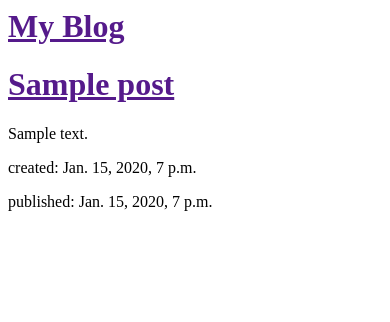
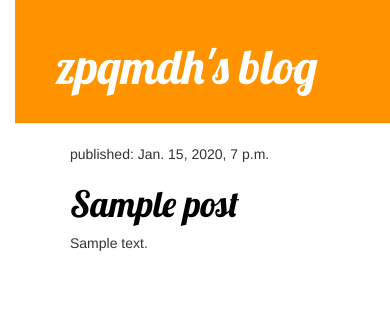
Before and after one commit to zpqmdh/my-first-blog, a Django app: page / in a window 390 px wide. Shown: the top 322 px of the page. Run offline with Django 4.2, Linux system fonts and the light colour scheme; tables that the repository leaves empty hold one stand-in row (values such as "Sample post"); some libraries are stand-ins or nearby versions.

Commit message:
fourth commit: Added view and template for detailed blog post as well as CSS for the site

```diff
--- /dev/null
+++ b/blog/static/css/blog.css
@@ -0,0 +1,44 @@
+h1 a {
+    color: #FCA205;
+    font-family: 'Lobster';
+}
+body {
+    padding-left: 15px;
+}
+.page-header {
+    background-color: #ff9400;
+    margin-top: 0;
+    padding: 20px 20px 20px 40px;
+}
+.page-header h1, .page-header h1 a, .page-header h1 a:visited, .page-header h1 a:active {
+    color: #ffffff;
+    font-size: 36pt;
+    text-decoration: none;
+}
+.content {
+    margin-left: 40px;
+}
+h1, h2, h3, h4 {
+    font-family: 'Lobster', cursive;
+}
+.date {
+    color: #828282;
+}
+.save {
+    float: right;
+}
+.post-form textarea, .post-form input {
+    width: 100%;
+}
+.top-menu, .top-menu:hover, .top-menu:visited {
+    color: #ffffff;
+    float: right;
+    font-size: 26pt;
+    margin-right: 20px;
+}
+.post {
+    margin-bottom: 70px;
+}
+.post h1 a, .post h1 a:visited {
+    color: #000000;
+}
--- /dev/null
+++ b/blog/templates/blog/base.html
@@ -0,0 +1,23 @@
+{% load static %}
+<html>
+    <head>
+        <title>zpqmdh's blog</title>
+        <link rel="stylesheet" href="//maxcdn.bootstrapcdn.com/bootstrap/3.2.0/css/bootstrap.min.css">
+        <link rel="stylesheet" href="//maxcdn.bootstrapcdn.com/bootstrap/3.2.0/css/bootstrap-theme.min.css">
+        <link href="//fonts.googleapis.com/css?family=Lobster&subset=latin,latin-ext" rel="stylesheet" type="text/css">
+        <link rel="stylesheet" href="{% static 'css/blog.css' %}">
+    </head>
+    <body>
+        <div class="page-header">
+            <h1><a href="/">zpqmdh's blog</a></h1>
+        </div>
+        <div class="content container">
+            <div class="row">
+                <div class="col-md-8">
+                    {% block content %}
+                    {% endblock %}
+                </div>
+            </div>
+        </div>
+    </body>
+</html>
--- a/blog/templates/blog/post_list.html
+++ b/blog/templates/blog/post_list.html
@@ -1,18 +1,12 @@
-<html>
-    <head>
-        <title>yunseo's blog</title>
-    </head>
-    <body>
-        <div>
-            <h1><a href="">My Blog</a></h1>
+<!-- content block -->
+{% extends 'blog/base.html' %}
+
+{% block content %}
+    {% for post in posts %}
+        <div class="post">
+            <p>published: {{ post.published_date }}</p>
+            <h1><a href="{% url 'post_detail' pk=post.pk %}">{{ post.title }}</a></h1>
+            <p>{{ post.text|linebreaksbr }}</p>
         </div>
-        {% for post in posts %}
-            <div>
-                <h1><a href="">{{ post.title }}</a></h1>
-                <p>{{ post.text|linebreaksbr }}</p>
-                <p>created: {{ post.created_date }}</p>
-                <p>published: {{ post.published_date }}</p>
-            </div>
-        {% endfor %}
-    </body>
-</html>
+    {% endfor %}
+{% endblock %}
--- a/blog/urls.py
+++ b/blog/urls.py
@@ -3,4 +3,5 @@ from . import views
 
 urlpatterns = [
     path('', views.post_list, name='post_list'),
+    path('post/<int:pk>/', views.post_detail, name='post_detail'),
 ]
--- a/blog/views.py
+++ b/blog/views.py
@@ -1,5 +1,5 @@
 from time import timezone
-from django.shortcuts import render
+from django.shortcuts import render, get_object_or_404
 from .models import Post
 from django.utils import timezone
 # Create your views here.
@@ -8,3 +8,6 @@ def post_list(request):
     # posts: queryset name
     return render(request, 'blog/post_list.html', {'posts': posts})
     # render 함수를 호출하여 blog/post_list.html 템플릿을 보여줌
+def post_detail(request, pk):
+    post = get_object_or_404(Post, pk=pk)
+    return render(request, 'blog/post_detail.html', {'post':post})
```
Also changed, not shown: blog/templates/blog/post_detail.html (added, +13 -0 lines).
